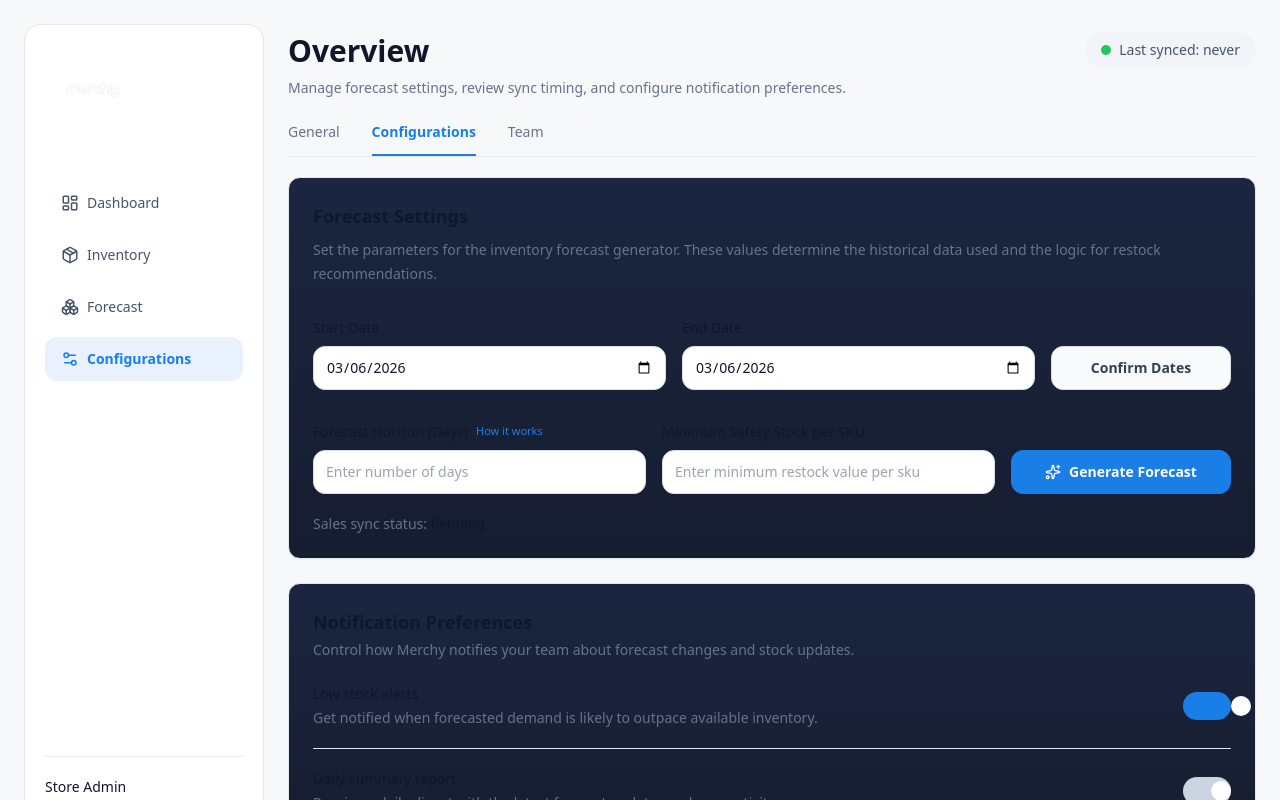
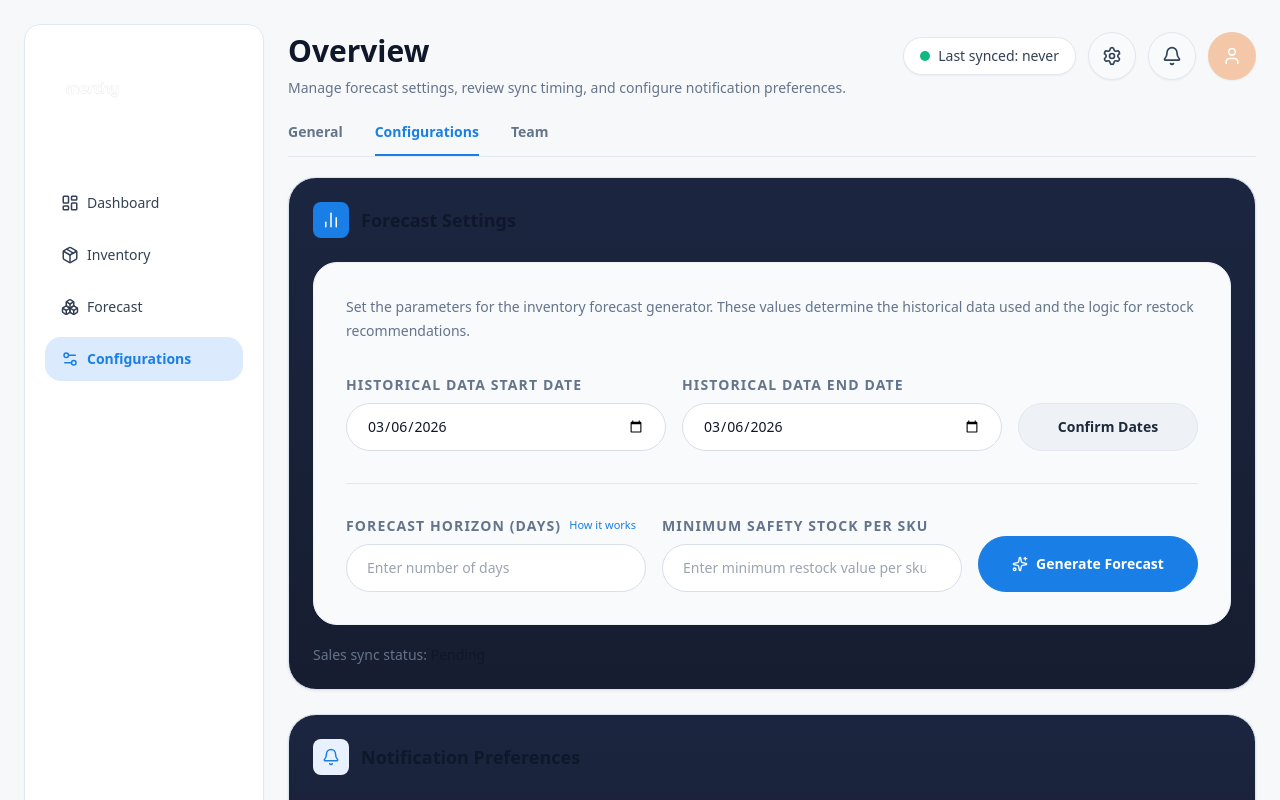
Before and after one commit to Ahmedmostafaa16/merchy-frontend, a React (Create React App) app: page /overview in a window 1280 px wide. Shown: the top 800 px of the page. Built offline with nearby package versions, Linux system fonts and the light colour scheme.

Commit message:
Refactor dashboard: split into Overview and Raw Data pages with sidebar navigation and moved logo to sidebar stitch ui

```diff
--- a/src/components/Header.jsx
+++ b/src/components/Header.jsx
@@ -1,3 +1,5 @@
+import { Bell, Settings, User } from "lucide-react";
+
 const Header = ({ lastSyncLabel = "never" }) => {
   return (
     <div className="flex flex-col gap-6">
@@ -8,14 +10,26 @@ const Header = ({ lastSyncLabel = "never" }) => {
             Manage forecast settings, review sync timing, and configure notification preferences.
           </p>
         </div>
-        <div className="inline-flex items-center gap-2 rounded-full bg-[#F1F5F9] px-4 py-2 text-sm font-medium text-[#475569]">
-          <span className="h-2.5 w-2.5 rounded-full bg-[#22C55E]" />
-          <span>Last synced: {lastSyncLabel}</span>
+
+        <div className="flex items-center gap-3">
+          <div className="inline-flex items-center gap-2 rounded-full border border-[#E2E8F0] bg-white px-4 py-2 text-sm font-medium text-[#334155] shadow-sm">
+            <span className="h-2.5 w-2.5 rounded-full bg-[#10B981]" />
+            <span>Last synced: {lastSyncLabel}</span>
+          </div>
+          <button type="button" className="inline-flex h-12 w-12 items-center justify-center rounded-full border border-[#E2E8F0] bg-[#F8FAFC] text-[#334155] shadow-sm">
+            <Settings size={20} />
+          </button>
+          <button type="button" className="inline-flex h-12 w-12 items-center justify-center rounded-full border border-[#E2E8F0] bg-[#F8FAFC] text-[#334155] shadow-sm">
+            <Bell size={20} />
+          </button>
+          <button type="button" className="inline-flex h-12 w-12 items-center justify-center rounded-full bg-[#F3C7A7] text-white shadow-sm">
+            <User size={20} />
+          </button>
         </div>
       </div>
 
       <div className="flex items-center gap-8 border-b border-[#E2E8F0]">
-        <button type="button" className="border-b-2 border-transparent pb-3 text-sm font-medium text-[#64748B]">
+        <button type="button" className="border-b-2 border-transparent pb-3 text-sm font-semibold text-[#64748B]">
           General
         </button>
         <button
@@ -24,7 +38,7 @@ const Header = ({ lastSyncLabel = "never" }) => {
         >
           Configurations
         </button>
-        <button type="button" className="border-b-2 border-transparent pb-3 text-sm font-medium text-[#64748B]">
+        <button type="button" className="border-b-2 border-transparent pb-3 text-sm font-semibold text-[#64748B]">
           Team
         </button>
       </div>
--- a/src/components/Sidebar.jsx
+++ b/src/components/Sidebar.jsx
@@ -9,9 +9,9 @@ const Sidebar = ({ page = "overview" }) => {
   const isConfigurationsPage = page === "overview";
 
   const lightNavItemClass =
-    "flex items-center rounded-xl px-4 py-3 text-sm font-medium text-[#475569] transition-colors hover:bg-[#F8FAFC] hover:text-[#0F172A]";
+    "flex items-center rounded-2xl px-4 py-3 text-sm font-medium text-[#334155] transition-colors hover:bg-[#F8FAFC] hover:text-[#0F172A]";
   const activeLightNavItemClass =
-    "flex items-center rounded-xl bg-[#E8F1FD] px-4 py-3 text-sm font-semibold text-[#197FE6]";
+    "flex items-center rounded-2xl bg-[#DCEAFE] px-4 py-3 text-sm font-semibold text-[#197FE6]";
 
   const darkLinkClassName = ({ isActive }) => (
     `flex items-center rounded-xl px-4 py-3 text-sm transition-colors ${
--- a/src/components/WorkflowPanel.jsx
+++ b/src/components/WorkflowPanel.jsx
@@ -1,5 +1,5 @@
 import { useState } from "react";
-import { Sparkles } from "lucide-react";
+import { Bell, ChartNoAxesColumn, Sparkles } from "lucide-react";
 import Button from "./ui/Button";
 import Card from "./ui/Card";
 
@@ -36,17 +36,24 @@ const WorkflowPanel = ({
 
   return (
     <div className="w-full space-y-6">
-      <Card className="!rounded-xl !border-[#E2E8F0] !bg-white p-6 !shadow-sm">
-        <div className="flex flex-col gap-2">
+      <Card className="!rounded-[28px] !border-[#D9E3F0] !bg-white p-6 !shadow-[0_1px_3px_rgba(15,23,42,0.08)]">
+        <div className="flex items-center gap-3">
+          <span className="inline-flex h-9 w-9 items-center justify-center rounded-lg bg-[#197FE6] text-white">
+            <ChartNoAxesColumn size={18} />
+          </span>
           <h2 className="text-lg font-semibold text-[#0F172A]">Forecast Settings</h2>
+        </div>
+
+        <div className="mt-6 rounded-[24px] border border-[#EDF2F7] bg-[#F8FAFC] p-8">
           <p className="text-sm leading-6 text-[#64748B]">
             Set the parameters for the inventory forecast generator. These values determine the historical data used and the logic for restock recommendations.
           </p>
-        </div>
 
           <div className="mt-8 grid gap-4 lg:grid-cols-[minmax(0,1fr)_minmax(0,1fr)_180px]">
             <div>
-            <label className="mb-2 block text-sm font-medium text-[#0F172A]">Start Date</label>
+              <label className="mb-2 block text-sm font-semibold uppercase tracking-[0.08em] text-[#64748B]">
+                Historical Data Start Date
+              </label>
               <input
                 type="date"
                 value={startDate}
@@ -54,11 +61,13 @@ const WorkflowPanel = ({
                   setStartDate(event.target.value);
                   setSalesMessage("");
                 }}
-              className="h-11 w-full rounded-xl border border-[#D7DFEA] bg-white px-3 text-sm text-[#0F172A] outline-none transition focus:border-[#197FE6] focus:ring-2 focus:ring-[#BFDBFE]"
+                className="h-12 w-full rounded-full border border-[#D7DFEA] bg-white px-5 text-sm text-[#0F172A] outline-none transition focus:border-[#197FE6] focus:ring-2 focus:ring-[#BFDBFE]"
               />
             </div>
             <div>
-            <label className="mb-2 block text-sm font-medium text-[#0F172A]">End Date</label>
+              <label className="mb-2 block text-sm font-semibold uppercase tracking-[0.08em] text-[#64748B]">
+                Historical Data End Date
+              </label>
               <input
                 type="date"
                 value={endDate}
@@ -66,13 +75,13 @@ const WorkflowPanel = ({
                   setEndDate(event.target.value);
                   setSalesMessage("");
                 }}
-              className="h-11 w-full rounded-xl border border-[#D7DFEA] bg-white px-3 text-sm text-[#0F172A] outline-none transition focus:border-[#197FE6] focus:ring-2 focus:ring-[#BFDBFE]"
+                className="h-12 w-full rounded-full border border-[#D7DFEA] bg-white px-5 text-sm text-[#0F172A] outline-none transition focus:border-[#197FE6] focus:ring-2 focus:ring-[#BFDBFE]"
               />
             </div>
             <div className="flex items-end">
               <Button
                 variant="secondary"
-              className="!h-11 !w-full !rounded-xl !border-[#D7DFEA] !bg-[#F8FAFC] !text-[#334155] !shadow-none hover:!bg-[#F1F5F9]"
+                className="!h-12 !w-full !rounded-full !border-[#E2E8F0] !bg-[#EEF2F7] !text-[#1E293B] !shadow-none hover:!bg-[#E2E8F0]"
                 disabled={salesSyncing || !shop || !startDate || !endDate || !inventorySynced}
                 onClick={salesSyncing || !shop || !startDate || !endDate || !inventorySynced ? undefined : handleSyncSales}
               >
@@ -81,11 +90,13 @@ const WorkflowPanel = ({
             </div>
           </div>
 
-        <div className="mt-8 grid gap-4 lg:grid-cols-[minmax(0,1fr)_minmax(0,1fr)_220px]">
+          <div className="mt-8 border-t border-[#E2E8F0] pt-8 lg:grid lg:grid-cols-[minmax(0,1fr)_minmax(0,1fr)_220px] lg:gap-4">
             <div>
               <div className="relative" ref={daysHelpRef}>
                 <div className="mb-2 flex items-center gap-2">
-                <label className="text-sm font-medium text-[#0F172A]">Forecast Horizon (Days)</label>
+                  <label className="text-sm font-semibold uppercase tracking-[0.08em] text-[#64748B]">
+                    Forecast Horizon (Days)
+                  </label>
                   <button
                     type="button"
                     aria-label="How number of days works"
@@ -130,12 +141,15 @@ const WorkflowPanel = ({
                   handlePositiveIntegerInput(value, setForecastDays);
                   setForecastDaysError("");
                 }}
-              className="h-11 w-full rounded-xl border border-[#D7DFEA] bg-white px-3 text-sm text-[#0F172A] outline-none transition focus:border-[#197FE6] focus:ring-2 focus:ring-[#BFDBFE]"
+                className="h-12 w-full rounded-full border border-[#D7DFEA] bg-white px-5 text-sm text-[#0F172A] outline-none transition focus:border-[#197FE6] focus:ring-2 focus:ring-[#BFDBFE]"
               />
               {forecastDaysError ? <p className="mt-2 text-xs text-[#DC2626]">{forecastDaysError}</p> : null}
             </div>
-          <div>
-            <label className="mb-2 block text-sm font-medium text-[#0F172A]">Minimum Safety Stock per SKU</label>
+
+            <div className="mt-4 lg:mt-0">
+              <label className="mb-2 block text-sm font-semibold uppercase tracking-[0.08em] text-[#64748B]">
+                Minimum Safety Stock Per SKU
+              </label>
               <input
                 type="number"
                 min="1"
@@ -145,12 +159,13 @@ const WorkflowPanel = ({
                 value={minimumValue}
                 onKeyDown={blockInvalidNumberKeys}
                 onChange={(event) => handlePositiveIntegerInput(event.target.value, setMinimumValue)}
-              className="h-11 w-full rounded-xl border border-[#D7DFEA] bg-white px-3 text-sm text-[#0F172A] outline-none transition focus:border-[#197FE6] focus:ring-2 focus:ring-[#BFDBFE]"
+                className="h-12 w-full rounded-full border border-[#D7DFEA] bg-white px-5 text-sm text-[#0F172A] outline-none transition focus:border-[#197FE6] focus:ring-2 focus:ring-[#BFDBFE]"
               />
             </div>
-          <div className="flex items-end">
+
+            <div className="mt-4 flex items-end lg:mt-0">
               <Button
-              className="!h-11 !w-full !rounded-xl !border-[#197FE6] !bg-[#197FE6] !text-white !shadow-none hover:!bg-[#1568BD]"
+                className="!h-14 !w-full !rounded-full !border-[#197FE6] !bg-[#197FE6] !text-white !shadow-none hover:!bg-[#1568BD]"
                 disabled={forecastGenerating || !shop || !inventorySynced || !salesSynced}
                 onClick={
                   forecastGenerating || !shop || !inventorySynced || !salesSynced
@@ -163,6 +178,7 @@ const WorkflowPanel = ({
               </Button>
             </div>
           </div>
+        </div>
 
         <div className="mt-5 flex items-center justify-between">
           <div className="text-sm text-[#64748B]">
@@ -173,9 +189,14 @@ const WorkflowPanel = ({
         {forecastMessage ? <p className="mt-3 text-xs text-[#64748B]">{forecastMessage}</p> : null}
       </Card>
 
-      <Card className="!rounded-xl !border-[#E2E8F0] !bg-white p-6 !shadow-sm">
-        <div className="flex flex-col gap-1">
+      <Card className="!rounded-[28px] !border-[#D9E3F0] !bg-white p-6 !shadow-[0_1px_3px_rgba(15,23,42,0.08)]">
+        <div className="flex items-center gap-3">
+          <span className="inline-flex h-9 w-9 items-center justify-center rounded-lg bg-[#E8F1FD] text-[#197FE6]">
+            <Bell size={18} />
+          </span>
           <h2 className="text-lg font-semibold text-[#0F172A]">Notification Preferences</h2>
+        </div>
+        <div className="mt-6 flex flex-col gap-1">
           <p className="text-sm text-[#64748B]">Control how Merchy notifies your team about forecast changes and stock updates.</p>
         </div>
 
@@ -183,19 +204,19 @@ const WorkflowPanel = ({
           <div className="flex items-center justify-between gap-4">
             <div>
               <p className="text-sm font-medium text-[#0F172A]">Low stock alerts</p>
-              <p className="mt-1 text-sm text-[#64748B]">Get notified when forecasted demand is likely to outpace available inventory.</p>
+              <p className="mt-1 text-sm text-[#64748B]">Notify when stock is below threshold</p>
             </div>
             <button
               type="button"
               aria-pressed={lowStockAlerts}
               onClick={() => setLowStockAlerts((prev) => !prev)}
-              className={`relative h-7 w-12 rounded-full transition-colors ${
-                lowStockAlerts ? "bg-[#197FE6]" : "bg-[#CBD5E1]"
+              className={`relative h-7 w-14 rounded-full transition-colors ${
+                lowStockAlerts ? "bg-[#197FE6]" : "bg-[#DCE5F1]"
               }`}
             >
               <span
                 className={`absolute top-1 h-5 w-5 rounded-full bg-white shadow-sm transition-transform ${
-                  lowStockAlerts ? "translate-x-6" : "translate-x-1"
+                  lowStockAlerts ? "translate-x-8" : "translate-x-1"
                 }`}
               />
             </button>
@@ -204,19 +225,19 @@ const WorkflowPanel = ({
           <div className="flex items-center justify-between gap-4 border-t border-[#E2E8F0] pt-5">
             <div>
               <p className="text-sm font-medium text-[#0F172A]">Daily summary report</p>
-              <p className="mt-1 text-sm text-[#64748B]">Receive a daily digest with the latest forecast updates and sync activity.</p>
+              <p className="mt-1 text-sm text-[#64748B]">Email digest of inventory status</p>
             </div>
             <button
               type="button"
               aria-pressed={dailySummaryReport}
               onClick={() => setDailySummaryReport((prev) => !prev)}
-              className={`relative h-7 w-12 rounded-full transition-colors ${
-                dailySummaryReport ? "bg-[#197FE6]" : "bg-[#CBD5E1]"
+              className={`relative h-7 w-14 rounded-full transition-colors ${
+                dailySummaryReport ? "bg-[#197FE6]" : "bg-[#DCE5F1]"
               }`}
             >
               <span
                 className={`absolute top-1 h-5 w-5 rounded-full bg-white shadow-sm transition-transform ${
-                  dailySummaryReport ? "translate-x-6" : "translate-x-1"
+                  dailySummaryReport ? "translate-x-8" : "translate-x-1"
                 }`}
               />
             </button>
```
Lines whose indentation alone changed are shown as unchanged.
